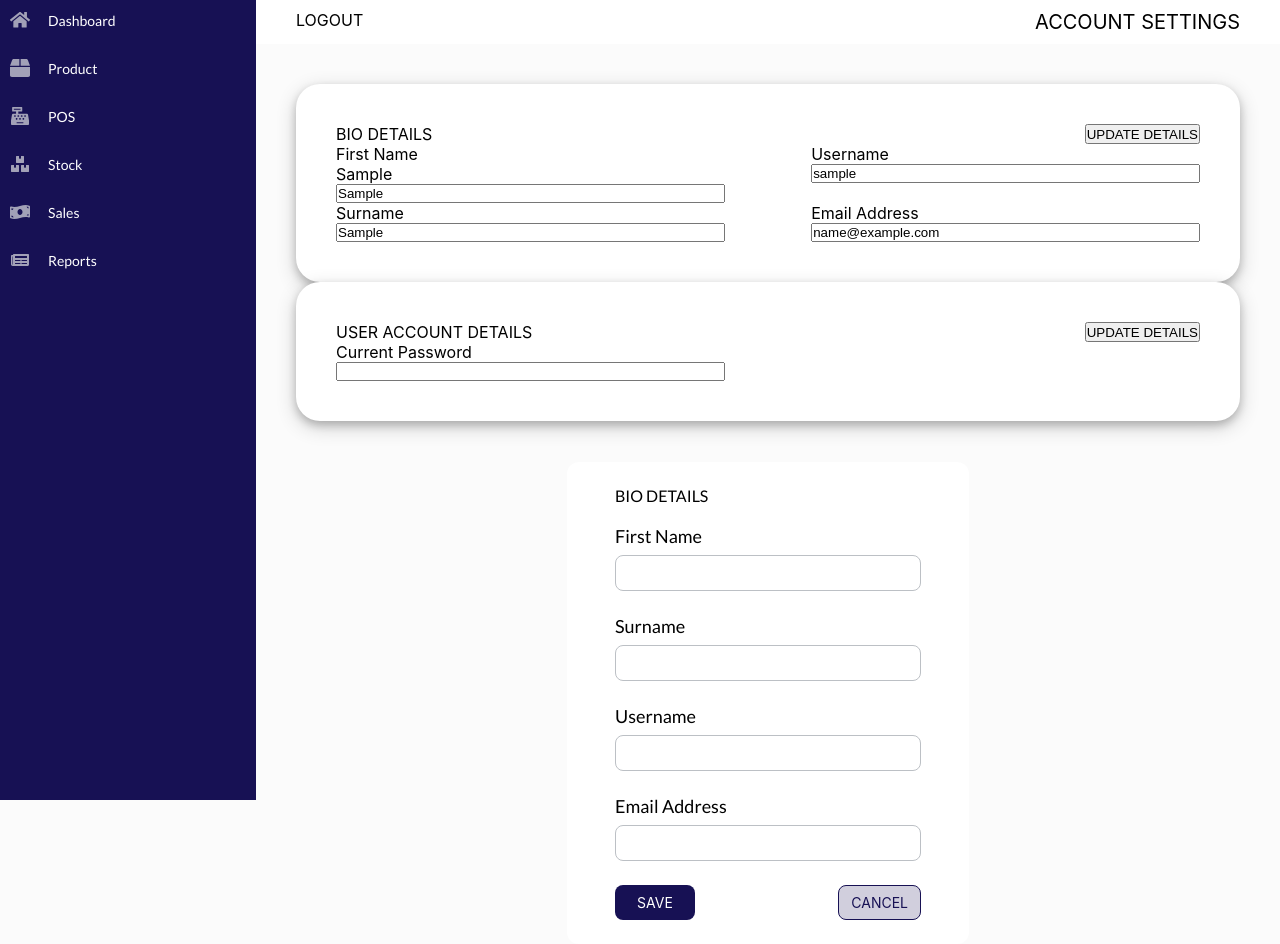
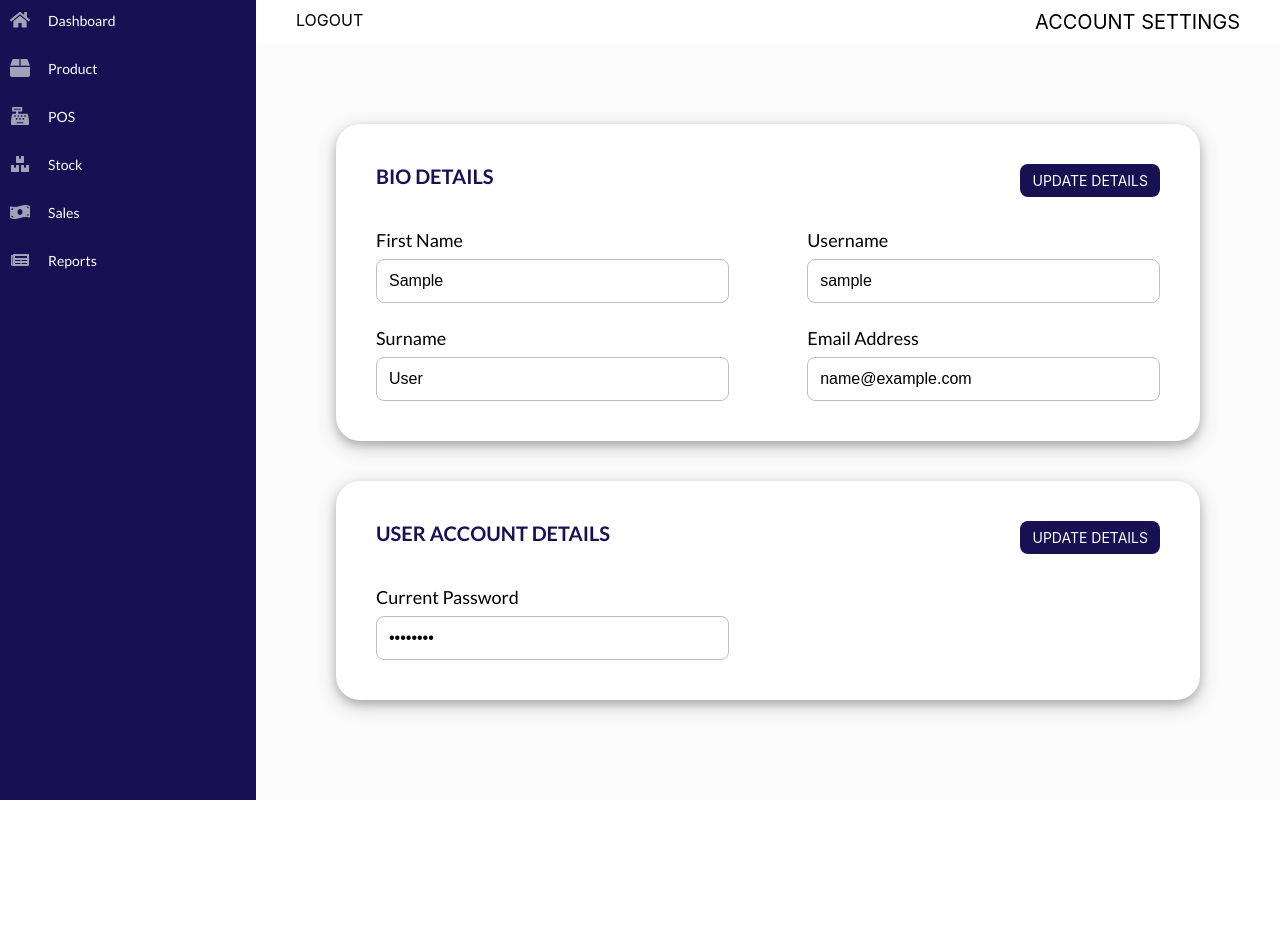
Before and after one commit to greg-atemi/jaythree, a Django app: page /pos/account in a window 1280 px wide. After the commit the page ends 800 px from the top, so only its background shows below. Run offline with Django 4.2, Linux system fonts and the light colour scheme; the visitor is signed in with stand-in values (Sample User, id 1).

Commit message:
Added Auth functionality

```diff
--- a/pos/static/styles/style.css
+++ b/pos/static/styles/style.css
@@ -464,14 +464,14 @@ td .icon{
     flex-direction: column;
     padding-top: 40px;
     padding-left: 40px;
+    gap: 40px;
 }
 
 .pill2{
     padding: 40px;
     display: flex;
     flex-direction: column;
-    font-size: 16px;
-    font-family: Inter, sans-serif;
+    font-family: Lato, sans-serif;
     background-color: #ffffff;
     border-radius: 24px;
     margin-right: 40px;
@@ -483,6 +483,17 @@ td .icon{
     justify-content: space-between;
 }
 
+.pill2_heading_group{
+    margin-bottom: 32px;
+}
+
+.pill2_heading_group p{
+    font-size: 20px;
+    color: #171154;
+    font-family: Lato, sans-serif;
+    font-weight: bolder;
+}
+
 .fieldset{
     gap: 10%;
 }
@@ -491,9 +502,26 @@ td .icon{
     display: flex;
     width: 80%;
     flex-direction: column;
+    gap: 24px;
 }
 
 .fieldgroup div{
     display: flex;
     flex-direction: column;
 }
+
+.fieldgroup label{
+    margin-bottom: 8px;
+    font-size: 18px;
+}
+
+.fieldgroup input{
+    border-radius: 8px;
+    border: 1px solid #bcc0c5;
+    padding: 12px;
+    font-size: 16px;
+}
+
+.update_password_modal{
+    display: block;
+}
--- a/pos/urls.py
+++ b/pos/urls.py
@@ -9,6 +9,8 @@ urlpatterns = [
     path('logout', views.log_out, name='logout'),
     path('signup', views.signup, name='signup'),
     path('account', views.account, name='account'),
+    path('change_password', views.change_password, name='change_password'),
+    path('update_product/<str:product_id>', views.update_product, name='update_product'),
     path('reports', views.reports, name='reports'),
     path('stock/<int:page>',views.stock,name='stock'),
     path('sales/<int:page>',views.sales,name='sales'),
--- a/pos/views.py
+++ b/pos/views.py
@@ -1,11 +1,11 @@
+from django.contrib.auth import authenticate, update_session_auth_hash
 from django.contrib.auth.decorators import login_required
 from django.contrib.auth import login as auth_login
-from django.contrib.auth import authenticate
-from django.contrib.auth import logout
 from pos.models import Product, Sale, SaleItems
 from django.shortcuts import redirect, render
 from django.contrib.auth.models import User
 from django.core.paginator import Paginator
+from django.contrib.auth import logout
 from django.contrib import messages
 from django.utils import timezone
 
@@ -47,15 +47,57 @@ def account(request):
         'lname': lname,
         'email': email
     }
-    print("Username: " + uname)
-    print("First name: " + fname)
-    print("Last name: " + lname)
-    print("Email: " + email)
     return render(request, 'pos/user/account.html', context)
+
+@login_required
+def change_password(request):
+    if request.method == 'POST':
+        current_password = request.POST.get('current_password')
+        new_password = request.POST.get('new_password')
+        new_password_2 = request.POST.get('new_password_2')
+
+        user = request.user
+
+        print(f"User: {user}")  # Debug: Print current user info
+        print(f"Current Password: {current_password}")  # Debug: Print current password entered
+        print(f"New Password: {new_password}")  # Debug: Print new password entered
+        print(f"New Password Confirmation: {new_password_2}")  # Debug: Print new password confirmation
+
+        # Check if the current password is correct
+        if not user.check_password(current_password):
+            messages.error(request, 'The current password is incorrect.')
+            return redirect('pos:account')
+
+        # Check if the new passwords match
+        if new_password != new_password_2:
+            messages.error(request, 'The new passwords do not match.')
+            return redirect('pos:account')
+
+        # Check password strength and set the new password
+        if len(new_password) < 4:
+            messages.error(request, 'The new password must be at least 4 characters long.')
+            return redirect('pos:account')
+
+        # Set the new password
+        user.set_password(new_password)
+        user.save()
+
+        if user.check_password(new_password):
+            print("Password successfully updated!")  # Debug: Password change confirmation
+        else:
+            print("Error: Password not updated")  # Debug: Password update failed
+
+        # Keep the user logged in after changing the password
+        update_session_auth_hash(request, user)
+
+        messages.success(request, 'Your password has been successfully updated.')
+        #return redirect('pos:account')
+        return redirect('dashboard')
+
+    return render(request, 'pos/user/account.html')  # Replace with your actual template
 
 def signup(request):
     if request.method == "POST":
-        # username = request.POST['username']
         fname = request.POST['fname']
         lname = request.POST['lname']
         username = fname + lname
--- a/templates/pos/user/account.html
+++ b/templates/pos/user/account.html
@@ -6,84 +6,91 @@
 {% endblock %}
 
 {% block body_block %}
+    <main>
+        {% for message in messages %}
+        <div class="message">
+            {{ message }}
+        </div>
+        {% endfor %}
+
         <div class="main3">
             <div class="pill2">
-            <div>
+                <div class="pill2_heading_group">
                     <p>BIO DETAILS</p>
-                <button id="bio">UPDATE DETAILS</button>
+                    <button class="btn-primary" id="bio">UPDATE DETAILS</button>
                 </div>
                 <div class="fieldset">
                     <div class="fieldgroup">
                         <div>
                             <label for="first_name">First Name</label>
-                        <label for="first_name">{{ fname }}</label>
                             <input id="first_name" type="text" value="{{ fname }}" readonly/>
                         </div>
                         <div>
-                        <label for="first_name">Surname</label>
-                        <input id="first_name" type="text" value="{{ fname }}" readonly/>
+                            <label for="surname">Surname</label>
+                            <input id="surname" type="text" value="{{ lname }}" readonly/>
                         </div>
                     </div>
 
                     <div class="fieldgroup">
                         <div>
-                        <label for="first_name">Username</label>
-                        <input id="first_name" type="text" value="{{ uname }}" readonly/>
+                            <label for="username">Username</label>
+                            <input id="username" type="text" value="{{ uname }}" readonly/>
                         </div>
                         <div>
-                        <label for="first_name">Email Address</label>
-                        <input id="first_name" type="text" value="{{ email }}" readonly/>
+                            <label for="email">Email Address</label>
+                            <input id="email" type="text" value="{{ email }}" readonly/>
                         </div>
                     </div>
                 </div>
             </div>
 
             <div class="pill2">
-            <div>
+                <div class="pill2_heading_group">
                     <p>USER ACCOUNT DETAILS</p>
-                <button id="account">UPDATE DETAILS</button>
+                    <button id="update_password_button" class="btn-primary">UPDATE DETAILS</button>
                 </div>
                 <div class="fieldset">
                     <div class="fieldgroup">
                         <div>
                             <label for="current_password">Current Password</label>
-                        <input id="current_password" type="password"/>
+                            <input id="current_password" value="********" type="password" readonly/>
                         </div>
                     </div>
+                    <!-- Added another filedgroup but hidden to align the Flexbox appropriately -->
                     <div class="fieldgroup">
                         <div style="display: none;">
-                        <label for="current_password">Current Password</label>
-                        <input id="current_password" type="password"/>
+                            <label for="current_password2">Current Password</label>
+                            <input id="current_password2" type="password"/>
                         </div>
                     </div>
                 </div>
             </div>
         </div>
 
-    <div id="bio_modal" class="bio_modal">
+        <!-- <div id="bio_modal" class="bio_modal">
             <div class="modal-content">
-            <p>BIO DETAILS</p>
+                <p>MODIFY BIO DETAILS</p>
                 <form action="{% url 'pos:pos' %}" method="post" id="checkout-form">
                     {% csrf_token %}
                     <input type="hidden" name="checkout" value="true">
                     <div class="fieldWrapper">
                         <label for="first_name">First Name</label>
-                    <input class="input" type="text" name="first_name" id="first_name" value="{{total_sale_amount}}" required>
+                        <input class="input" type="text" name="first_name" id="first_name" value="{{fname}}" required>
                     </div>
 
                     <div class="fieldWrapper">
                         <label for="amountPaid">Surname</label>
-                    <input class="input" type="text" name="amountPaid" id="amountPaid" required>
+                        <input class="input" type="text" name="surname" id="surname" value="{{lname}}" required>
                     </div>
 
                     <div class="fieldWrapper">
                         <label for="balance">Username</label>
-                    <input class="input" type="number" name="balance" id="balance" readonly>
+                        <input class="input" type="text" name="username" id="username" value="{{uname}}" readonly>
                     </div>
 
                     <div class="fieldWrapper">
                         <label for="balance">Email Address</label>
-                    <input class="input" type="number" name="balance" id="balance" readonly>
+                        <input class="input" type="text" name="balance" id="balance" value="{{email}}" readonly>
                     </div>
 
                     <div class="button-group">
@@ -92,14 +99,53 @@
                     </div>
                 </form>
             </div>
+        </div> -->
+
+        <div id="update_password_modal" class="modal">
+            <div class="modal-content">
+                <p>MODIFY ACCOUNT DETAILS</p>
+                <form action="{% url 'pos:change_password' %}" method="post" id="checkout-form">
+                    {% csrf_token %}
+                    <div class="fieldWrapper">
+                        <label for="current_password">Current Password</label>
+                        <input class="input" type="password" name="current_password" required>
                     </div>
-{% endblock %}
+
+                    <div class="fieldWrapper">
+                        <label for="new_password">New Password</label>
+                        <input class="input" type="password" name="new_password" id="new_password" required>
+                    </div>
+
+                    <div class="fieldWrapper">
+                        <label for="new_password_2">Confirm New Password</label>
+                        <input class="input" type="password" name="new_password_2" id="new_password_2" required>
+                    </div>
+
+                    <div class="button-group">
+                        <input class="btn-primary" type="submit" value="SAVE"/>
+                        <button type="button" id="cancel" class="btn-secondary"> CANCEL </button>
+                    </div>
+                </form>
+            </div>
+        </div>
+    </main>
 
     {% block script_block %}
         <script type="text/javascript">
-        let bio = document.getElementById("bio");
-        let account = document.getElementById("account");
-        let bio_modal = document/getElementById("bio_modal");
+            const bio = document.getElementById("bio");
+            const account = document.getElementById("account");
+            // const bio_modal = document.getElementById("bio_modal");
+            const update_password_modal = document.getElementById("update_password_modal");
+            const update_password_button = document.getElementById("update_password_button");
+            const cancel_button = document.getElementById("cancel");
+
+            update_password_button.addEventListener('click', function() {
+                update_password_modal.style.display = "block";
+            });
+
+            cancel_button.addEventListener('click', function() {
+                update_password_modal.style.display = "none";
+            });
 
             window.onload = function () {
                 modal.style.display = "block";
@@ -120,3 +166,4 @@
             };
         </script>
     {% endblock %}
+{% endblock %}
```
Lines whose indentation alone changed are shown as unchanged.
